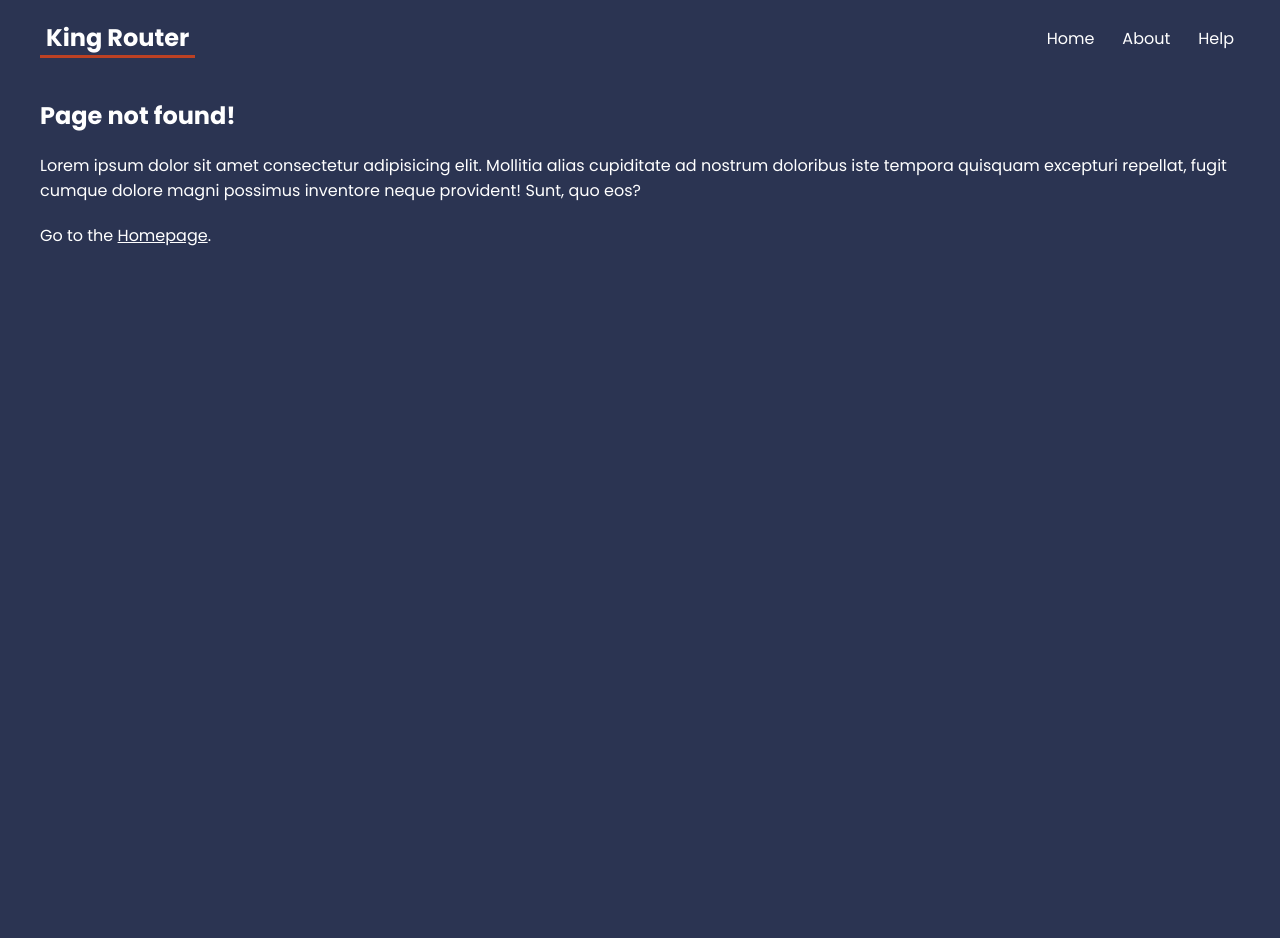
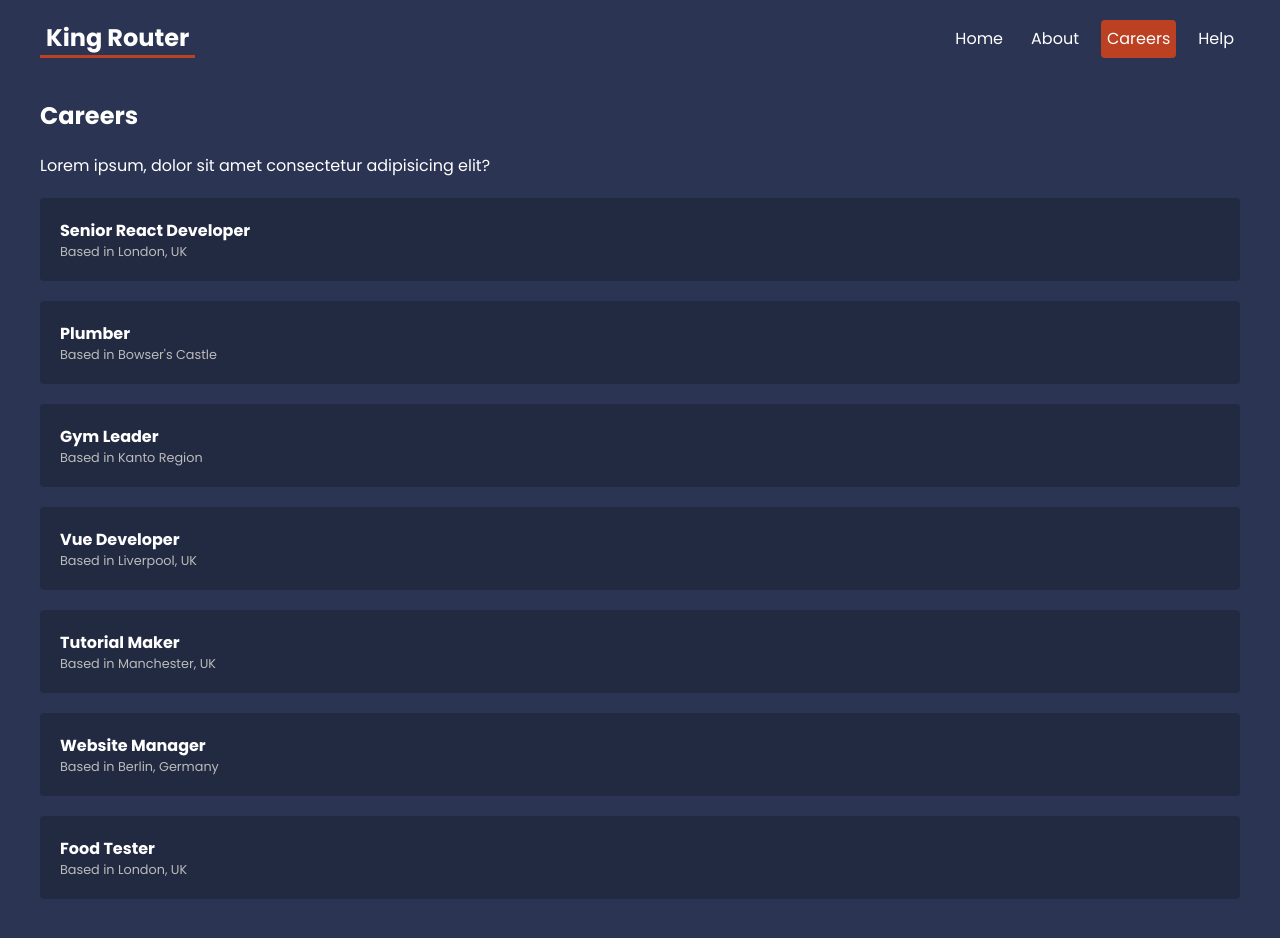
Before and after one commit to AmaduKamara/react-router-dom-v6.4, a React (Create React App) app: page /careers in a window 1280 px wide. Shown: the top 938 px of the page. Before the commit the page ends 800 px from the top, so only its background shows below. Built offline with nearby package versions, Linux system fonts and the light colour scheme; data requests are answered from the project's data file.

Commit message:
Add careers page with loaders

```diff
--- a/src/App.js
+++ b/src/App.js
@@ -10,21 +10,29 @@
 import About from "./pages/About";
 import Faq from "./pages/help/Faq";
 import Contact from "./pages/help/Contact";
+import NotFound from "./pages/NotFound";
+import Careers, { careersLoader } from "./pages/careers/Careers";
 
 // lAYOUT IMPORT
 import RootLayout from "./layouts/RootLayout";
 import HelpLayout from "./layouts/HelpLayout";
-import NotFound from "./pages/NotFound";
+import CareersLayout from "./layouts/CareersLayout";
 
 const router = createBrowserRouter(
   createRoutesFromElements(
     <Route path="/" element={<RootLayout />}>
       <Route index element={<Home />} />
       <Route path="about" element={<About />} />
+
       <Route path="help" element={<HelpLayout />}>
         <Route path="faq" element={<Faq />} />
         <Route path="contact" element={<Contact />} />
       </Route>
+
+      <Route path="careers" element={<CareersLayout />}>
+        <Route index element={<Careers />} loader={careersLoader} />
+      </Route>
+
       <Route path="*" element={<NotFound />} />
     </Route>
   )
--- a/src/components/Header.jsx
+++ b/src/components/Header.jsx
@@ -9,6 +9,7 @@
         </h1>
         <NavLink to="/">Home</NavLink>
         <NavLink to="/about">About</NavLink>
+        <NavLink to="careers">Careers</NavLink>
         <NavLink to="/help">Help</NavLink>
       </nav>
     </header>
--- a/src/index.css
+++ b/src/index.css
@@ -115,11 +115,28 @@
   margin-bottom: 10px;
 }
 
-/* help layout */
+/* careers list */
+.careers > a {
+  display: block;
+  background: rgba(0,0,0,0.2);
+  padding: 20px;
+  border-radius: 4px;
+  margin: 20px 0;
+  text-decoration: none;
+}
 
-/* faq */
+.careers > a:hover p {
+  color: var(--primary);
+}
 
-/* careers list */
+.careers p {
+  margin: 0;
+}
+
+.careers > a p:last-child {
+ font-size: 0.8em;
+ color: #bbb;
+}
 
 /* careers details */
 
--- /dev/null
+++ b/src/layouts/CareersLayout.js
@@ -0,0 +1,12 @@
+import { Outlet } from "react-router-dom";
+
+export default function CareersLayout() {
+  return (
+    <div className="careers-layout">
+      <h2>Careers</h2>
+      <p>Lorem ipsum, dolor sit amet consectetur adipisicing elit?</p>
+
+      <Outlet />
+    </div>
+  );
+}
--- /dev/null
+++ b/src/pages/careers/Careers.js
@@ -0,0 +1,23 @@
+import { useLoaderData, Link } from "react-router-dom";
+
+export default function Careers() {
+  const careers = useLoaderData();
+
+  return (
+    <div className="careers">
+      {careers.map((career) => (
+        <Link to="/" key={career.id}>
+          <h4> {career.title}</h4>
+          <p>Based in {career.location}</p>
+        </Link>
+      ))}
+    </div>
+  );
+}
+
+// Careers Loader Function
+export const careersLoader = async () => {
+  const response = await fetch("http://localhost:4000/careers");
+
+  return response.json();
+};
```
